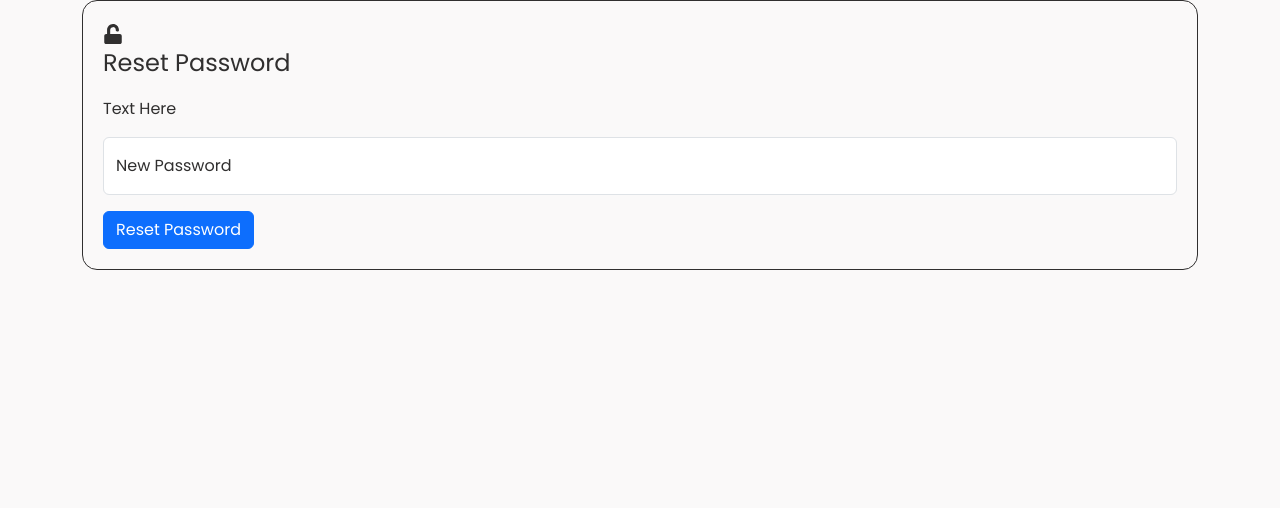
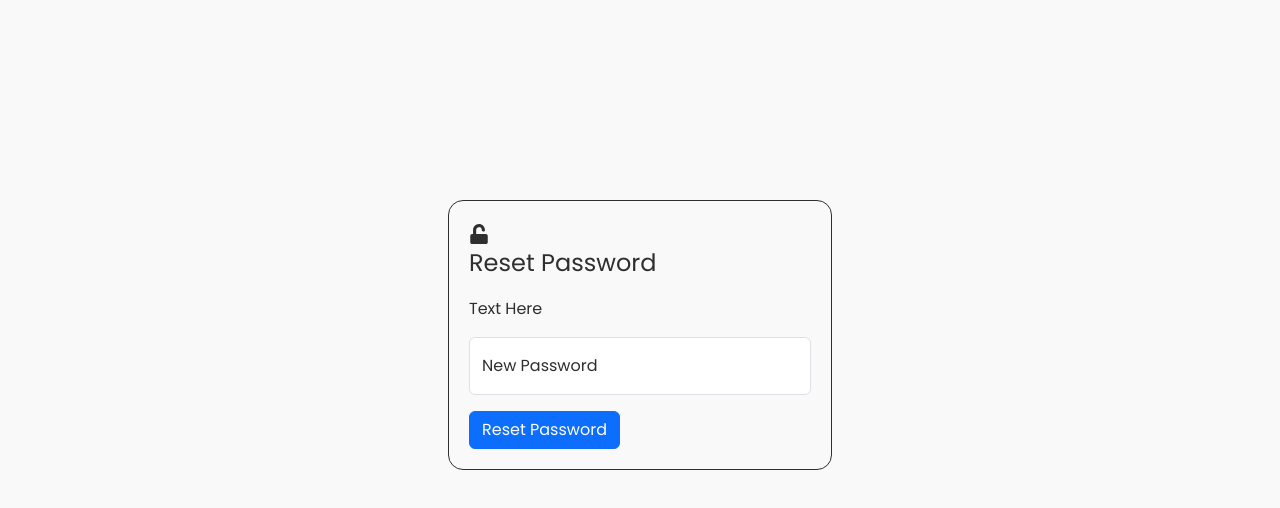
Before and after one commit to MarkRyuo/SalesInventoryManagementSystem_SIMS, a React (Vite) app in the folder client/: page /ResetPasswordMode in a window 1280 px wide. Shown: the top 508 px of the page. Built offline with nearby package versions, Linux system fonts and the light colour scheme.

Commit message:
Update: System Design

```diff
--- a/client/src/components/LogIn/ResetPasswordMode.jsx
+++ b/client/src/components/LogIn/ResetPasswordMode.jsx
@@ -6,7 +6,6 @@ import { FaUnlock } from 'react-icons/fa';
 //? Services
 import { db } from '../../services/firebase';
 import { doc, updateDoc } from 'firebase/firestore';
-
 //? Css
 import ResetModecss from './CSS/ResetMode.module.css';
 
@@ -35,7 +34,7 @@ function ResetPasswordMode() {
     };
 
     return (
-        <Container fluid='lg'>
+        <Container fluid='lg' className={ResetModecss.containerMode}>
             <div className="Container-" style={{ border: "1px solid", borderRadius: "15px", padding: "20px" }}>
                 <div>
                     <span><FaUnlock size={20} /></span>
```
